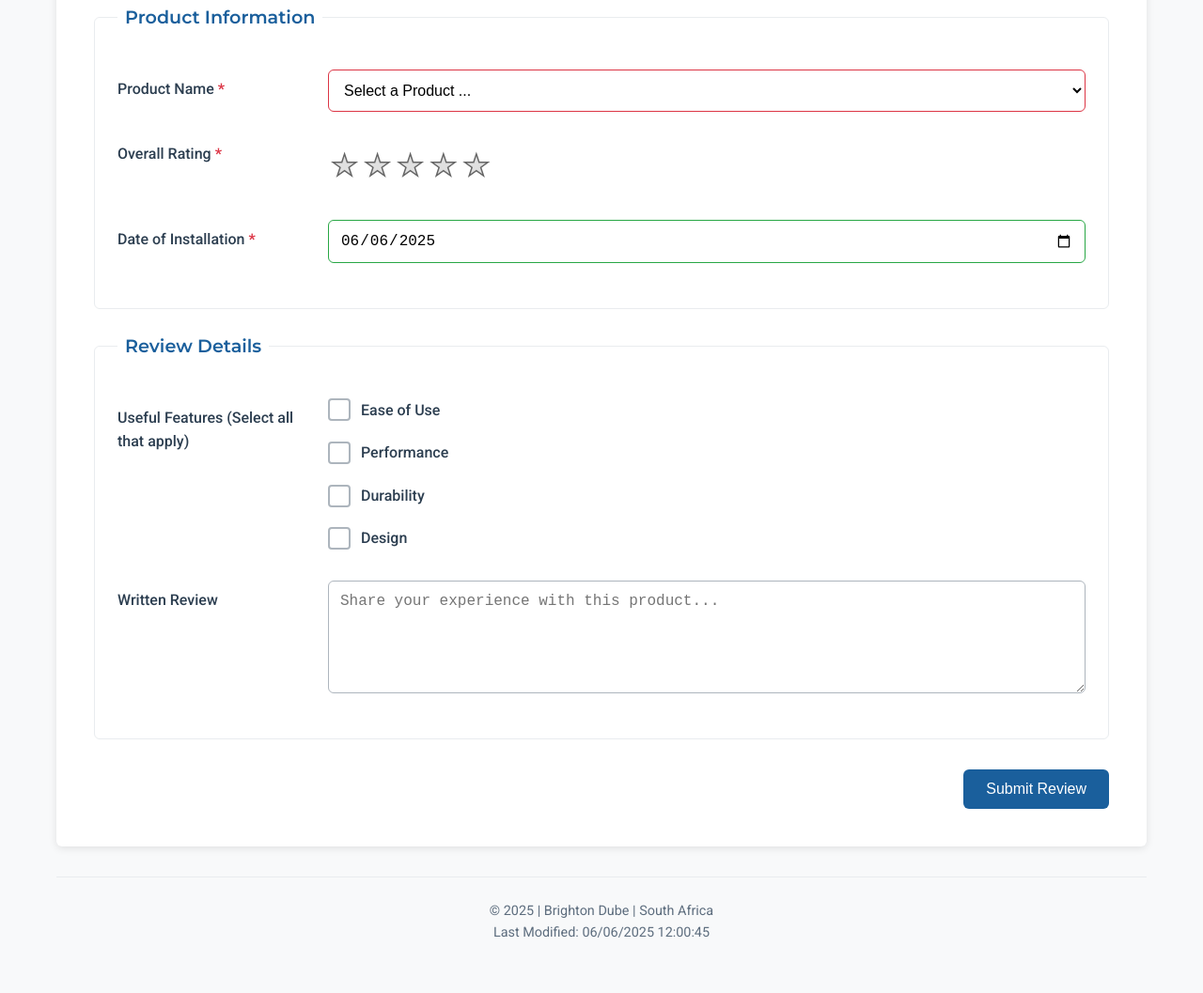
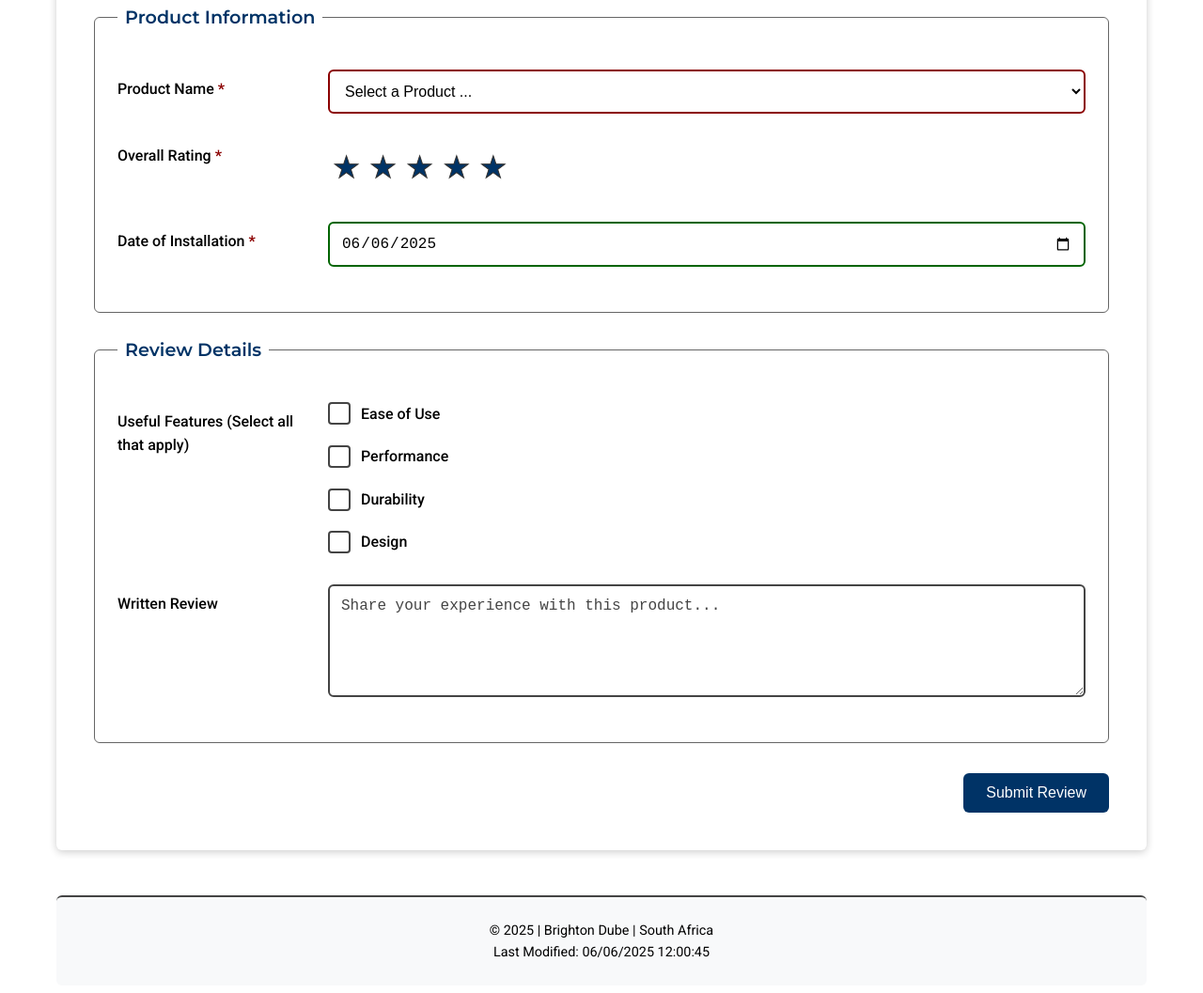
Before and after one commit to BrightonDube/wdd131, a plain HTML site: page week05/form.html in a window 1280 px wide. Shown: the part 237-1294 px from the top of the page at 94% size. Drawn offline with Linux system fonts and the light colour scheme.

Commit message:
feat: create product review form with confirmation page and high-contrast styling

```diff
--- a/week05/styles/form.css
+++ b/week05/styles/form.css
@@ -1,19 +1,19 @@
 :root {
-    /* Color Palette - Blue Spectrum with Accessibility in Mind */
-    --primary: #1a5f9c;       /* Primary blue - good contrast on white */
-    --primary-dark: #0d4b80;  /* Darker shade for hover states */
-    --primary-light: #e6f0f9; /* Light background for contrast */
-    --secondary: #2c8bd1;     /* Accent blue */
-    --text: #2c3e50;         /* Dark blue-gray for text */
-    --text-light: #5d6d7e;   /* Lighter text for less important info */
-    --background: #f8f9fa;    /* Off-white background */
+    /* High Contrast Color Palette */
+    --primary: #003366;       /* Dark blue for primary elements */
+    --primary-dark: #002244;  /* Darker blue for hover states */
+    --primary-light: #e6f0fa; /* Very light blue for backgrounds */
+    --secondary: #004080;     /* Slightly lighter blue for accents */
+    --text: #000000;         /* Pure black for main text */
+    --text-light: #333333;   /* Very dark gray for secondary text */
+    --background: #ffffff;    /* Pure white background */
     --white: #ffffff;
-    --gray-light: #e9ecef;
-    --gray: #adb5bd;
-    --success: #28a745;
-    --error: #dc3545;
+    --gray-light: #666666;   /* Dark gray for borders */
+    --gray: #444444;         /* Very dark gray for disabled elements */
+    --success: #006400;      /* Dark green for success messages */
+    --error: #8b0000;        /* Dark red for error messages */
     --border-radius: 6px;
-    --box-shadow: 0 2px 8px rgba(0, 0, 0, 0.1);
+    --box-shadow: 0 2px 8px rgba(0, 0, 0, 0.2);
 }
 
 /* Base Styles */
@@ -27,10 +27,12 @@ body {
     font-family: 'Roboto', sans-serif;
     line-height: 1.6;
     color: var(--text);
-    background-color: var(--background);
+    background-color: var(--white);
     padding: 20px;
     max-width: 1200px;
     margin: 0 auto;
+    -webkit-font-smoothing: antialiased;
+    -moz-osx-font-smoothing: grayscale;
 }
 
 h1, h2, h3, legend {
@@ -95,11 +97,42 @@ select,
 textarea {
     width: 100%;
     padding: 0.75rem;
-    border: 1px solid var(--gray);
+    border: 2px solid var(--gray);
     border-radius: var(--border-radius);
     font-size: 1rem;
     transition: border-color 0.3s ease;
     background-color: var(--white);
+    color: var(--text);
+    font-weight: 500;
+}
+
+/* Placeholder text with better contrast */
+::placeholder {
+    color: #444444;
+    opacity: 1; /* Firefox */
+}
+
+/* Ensure all input placeholders have good contrast */
+input::placeholder,
+textarea::placeholder {
+    color: #444444;
+    font-weight: 400;
+}
+
+/* Focus state for placeholders */
+input:focus::placeholder,
+textarea:focus::placeholder {
+    color: #666666;
+}
+
+/* Focus states for better keyboard navigation */
+input[type="text"]:focus,
+input[type="date"]:focus,
+select:focus,
+textarea:focus {
+    border-color: var(--primary);
+    outline: 3px solid rgba(12, 75, 142, 0.3);
+    outline-offset: 1px;
 }
 
 input[type="text"]:focus,
@@ -116,18 +149,7 @@ textarea {
     min-height: 120px;
 }
 
-/* Rating Stars */
-.rating {
-    display: flex;
-    flex-direction: row-reverse;
-    justify-content: flex-end;
-    margin: 0.5rem 0;
-}
-
-.rating input {
-    display: none;
-}
-
+/* High Contrast Star Rating */
 .rating {
     display: flex;
     flex-direction: row-reverse;
@@ -136,31 +158,41 @@ textarea {
     position: relative;
 }
 
+.rating input {
+    display: none;
+}
+
 .rating label {
     font-size: 2rem;
-    color: #e0e0e0; /* Lighter gray for better contrast */
+    color: #003366; /* Blue for unselected stars */
     cursor: pointer;
     padding: 0 0.2rem;
-    margin: 0;
+    margin: 0 2px;
     position: relative;
-    -webkit-text-stroke: 1.5px #666; /* Darker outline for contrast */
-    text-stroke: 1.5px #666;
-    transition: all 0.2s ease;
+    text-shadow: 0 0 1px #333;
+    -webkit-text-stroke: 1px #333;
+    transition: all 0.3s cubic-bezier(0.4, 0, 0.2, 1);
+    display: inline-block;
+    transform: scale(1);
 }
 
-/* Selected stars */
+/* Selected stars - larger and bolder */
 .rating > input:checked ~ label {
-    color: #ffc107; /* Gold color for selected stars */
-    -webkit-text-stroke: 1.5px #8b6a00; /* Darker gold outline for contrast */
-    text-stroke: 1.5px #8b6a00;
+    color: #000000; /* Pure black for selected stars */
+    text-shadow: none;
+    -webkit-text-stroke: 2px #000000;
+    font-weight: 900;
+    transform: scale(1.5); /* 50% larger than unselected */
+    margin: 0 8px; /* Add more horizontal space for larger stars */
+    z-index: 1; /* Ensure larger stars appear above smaller ones */
 }
 
 /* Hover states */
 .rating:not(:checked) > label:hover,
 .rating:not(:checked) > label:hover ~ label {
-    color: #ffdb6a; /* Lighter gold for hover */
-    -webkit-text-stroke: 1.5px #8b6a00;
-    text-stroke: 1.5px #8b6a00;
+    color: #333333; /* Dark gray for hover */
+    text-shadow: none;
+    -webkit-text-stroke: 1.5px #333333;
 }
 
 /* Hover states for checked items */
@@ -168,23 +200,33 @@ textarea {
 .rating > input:checked ~ label:hover,
 .rating > label:hover ~ input:checked ~ label,
 .rating > input:checked ~ label:hover ~ label {
-    color: #ffea9e; /* Even lighter gold for hover on selected */
-    -webkit-text-stroke: 1.5px #8b6a00;
-    text-stroke: 1.5px #8b6a00;
+    color: #000000;
+    text-shadow: none;
+    -webkit-text-stroke: 2px #000000;
 }
 
 /* Focus styles for accessibility */
 .rating input:focus-visible + label {
-    outline: 2px solid var(--primary);
+    outline: 3px solid var(--primary);
     outline-offset: 2px;
     border-radius: 2px;
 }
 
-/* Checkbox Styling */
+/* Checkbox Styling with Better Contrast */
 .checkbox-group {
     display: flex;
     flex-direction: column;
     gap: 0.75rem;
+}
+
+.checkbox-container {
+    display: flex;
+    align-items: center;
+    position: relative;
+    padding-left: 35px;
+    cursor: pointer;
+    user-select: none;
+    color: var(--text);
 }
 
 .checkbox-container {
@@ -276,14 +318,40 @@ textarea {
     margin-top: 2rem;
 }
 
+/* Button styles with better contrast */
+.btn {
+    display: inline-block;
+    padding: 0.75rem 1.5rem;
+    background-color: var(--primary);
+    color: white;
+    text-decoration: none;
+    border: none;
+    border-radius: var(--border-radius);
+    font-size: 1rem;
+    font-weight: 500;
+    cursor: pointer;
+    transition: background-color 0.2s ease;
+}
+
+.btn:hover {
+    background-color: var(--primary-dark);
+}
+
+.btn:focus-visible {
+    outline: 3px solid var(--primary);
+    outline-offset: 2px;
+}
+
 /* Footer */
 footer {
     text-align: center;
+    margin-top: 3rem;
     padding: 1.5rem 0;
-    margin-top: 2rem;
-    border-top: 1px solid var(--gray-light);
-    color: var(--text-light);
+    border-top: 2px solid var(--gray);
+    color: var(--text);
     font-size: 0.9rem;
+    background-color: #f8f9fa;
+    border-radius: var(--border-radius);
 }
 
 /* Responsive Design */
@@ -334,10 +402,15 @@ input[type="radio"]:required:valid + label:before {
 }
 
 .error-message {
-    color: var(--error);
+    color: #ffffff; /* White text for better contrast */
+    background-color: #8b0000; /* Dark red background */
+    padding: 0.75rem;
+    border-radius: var(--border-radius);
     font-size: 0.875rem;
-    margin-top: 0.25rem;
+    margin: 0.5rem 0;
     display: none;
+    border-left: 4px solid #660000;
+    font-weight: 500;
 }
 
 input:invalid + .error-message {
```
Also changed, not shown: week05/review.html (+26 -13 lines).
